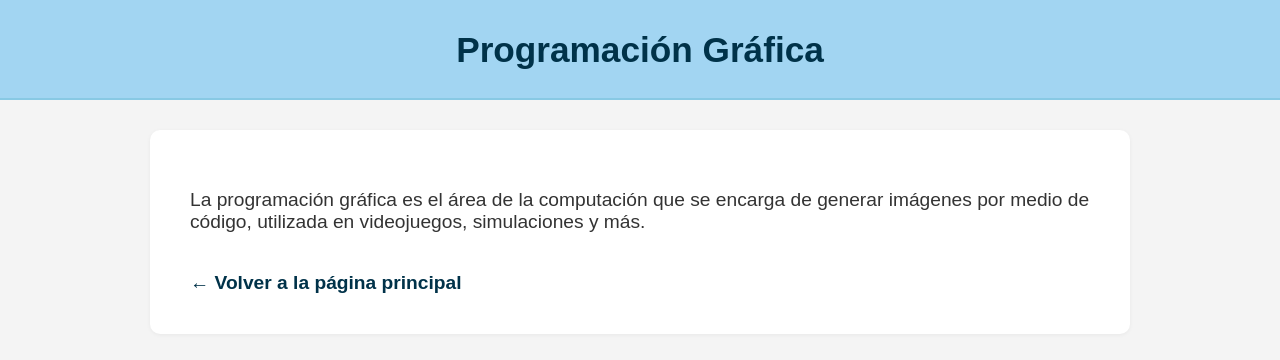
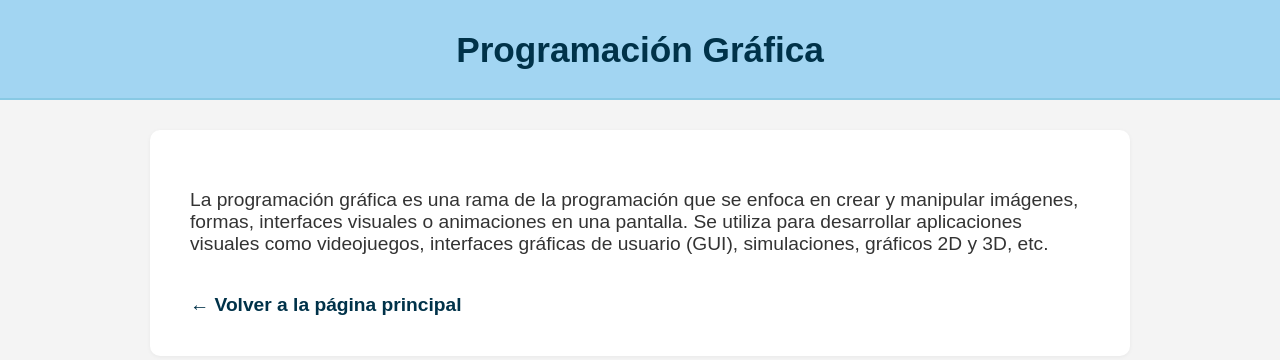
Before and after one commit to CarlosPoveda822/Tarea1, a Flask app: page /programacion in a window 1280 px wide. Shown: the top 360 px of the page. Run offline with Flask 3, Linux system fonts and the light colour scheme.

Commit message:
Update programacion.html

```diff
--- a/templates/programacion.html
+++ b/templates/programacion.html
@@ -10,7 +10,7 @@
         <h1>Programación Gráfica</h1>
     </div>
     <div class="contenido">
-        <p>La programación gráfica es el área de la computación que se encarga de generar imágenes por medio de código, utilizada en videojuegos, simulaciones y más.</p>
+        <p>La programación gráfica es una rama de la programación que se enfoca en crear y manipular imágenes, formas, interfaces visuales o animaciones en una pantalla. Se utiliza para desarrollar aplicaciones visuales como videojuegos, interfaces gráficas de usuario (GUI), simulaciones, gráficos 2D y 3D, etc.</p>
         <a href="{{ url_for('inicio') }}" class="btn-regresar">← Volver a la página principal</a>
     </div>
 </body>
```
